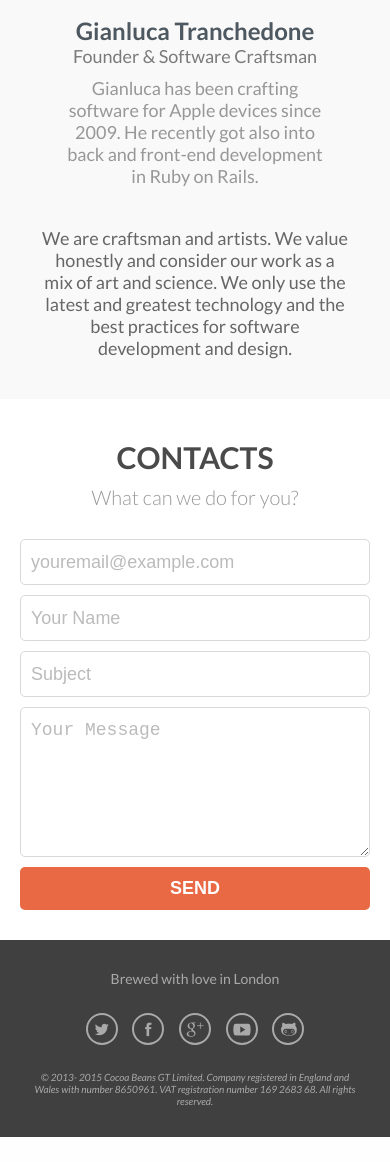
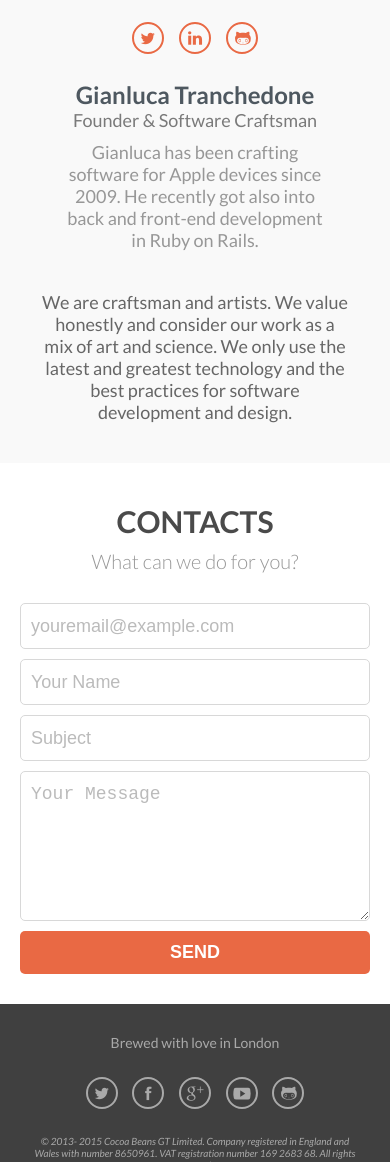
Before and after one commit to cocoabeansltd/cocoabeansltd.github.io, a Jekyll site: the page built from index.html, in a window 390 px wide and 1400 px high, scrolled down 1516 px, cut to the strip 238-1400 px from the top of the window. Built offline with Jekyll 4.4.1, drawn with Linux system fonts in a browser that asks for light colours; nearby versions of some CDN libraries; Markdown is read by kramdown in place of the engine named in the settings; before the commit the page ends 2891 px from its top, so only the background shows below that.

Commit message:
Adding my profile with links

```diff
--- /dev/null
+++ b/_includes/social_links_gianluca.html
@@ -0,0 +1,17 @@
+<ul class="social_links_list" id="social">
+	<li>
+		<a href="http://twitter.com/gtranchedone">
+			<div class="socialButton" id="socialButtonTwitter">&#xe005;</div>
+		</a>
+	</li>
+	<li>
+		<a href="http://linkedin.com/in/gtranchedone">
+			<div class="socialButton" id="socialButtonLinkedIn">&#xe015;</div>
+		</a>
+	</li>
+	<li>
+		<a href="http://github.com/gtranchedone">
+			<div class="socialButton" id="socialButtonGitHub">&#xe01c;</div>
+		</a>
+	</li>
+</ul>
--- a/css/common.css
+++ b/css/common.css
@@ -341,11 +341,31 @@ input, textarea, select, button {
 }
 
 .profile .social-buttons {
-    display: none;
+    z-index: 2;
+    width: 150px;
+    height: 150px;
+    position: absolute;
+    border-radius: 100px;
+
+    opacity: 0;
+    color: white;
+    display: table;
+    text-align: center;
+    background-color: rgba(232, 103, 68, 0.75);
+
+    -o-transition: all 0.25s ease-in-out;
+    -moz-transition: all 0.25s ease-in-out;
+    -webkit-transition: all 0.25s ease-in-out;
 }
 
 .profile:hover .social-buttons {
-    display: block;
+    opacity: 1;
+    color: white;
+}
+
+.profile .social-buttons .social_links_list {
+    display: table-cell;
+    vertical-align: middle;
 }
 
 .content-container .profile h3 {
@@ -415,7 +435,17 @@ input, textarea, select, button {
         margin-top: 0px;
     }
 
-    .profile .social-buttons {
+    .profile .social-buttons, .profile:hover .social-buttons {
+        background-color: inherit;
+        position: relative;
+        display: block;
+        color: #E96944;
+        height: auto;
+        width: auto;
+        opacity: 1;
+    }
+
+    .profile .social-buttons .social_links_list {
         display: block;
     }
 }
--- a/index.html
+++ b/index.html
@@ -74,10 +74,11 @@ style: /css/index.css
 	<div class="section-content">
     	<div class="profile">
         	<img class="profile-image" src="http://gravatar.com/avatar/2b98c09b232d45d7b03fd6804ed23e40?s=300" />
+        	<div class="social-buttons">
+                {% include social_links_gianluca.html %}
+            </div>
         	<div class="profile-details">
             	<h3>Gianluca Tranchedone</h3>
-            	<div class="social-buttons">
-            	</div>
                 <h4>Founder & Software Craftsman</h4>
                 <p>Gianluca has been crafting software for Apple devices since 2009. He recently got also into back and front-end development in Ruby on Rails.</p>
         	</div>
```
Also changed, not shown: 2 other files.
